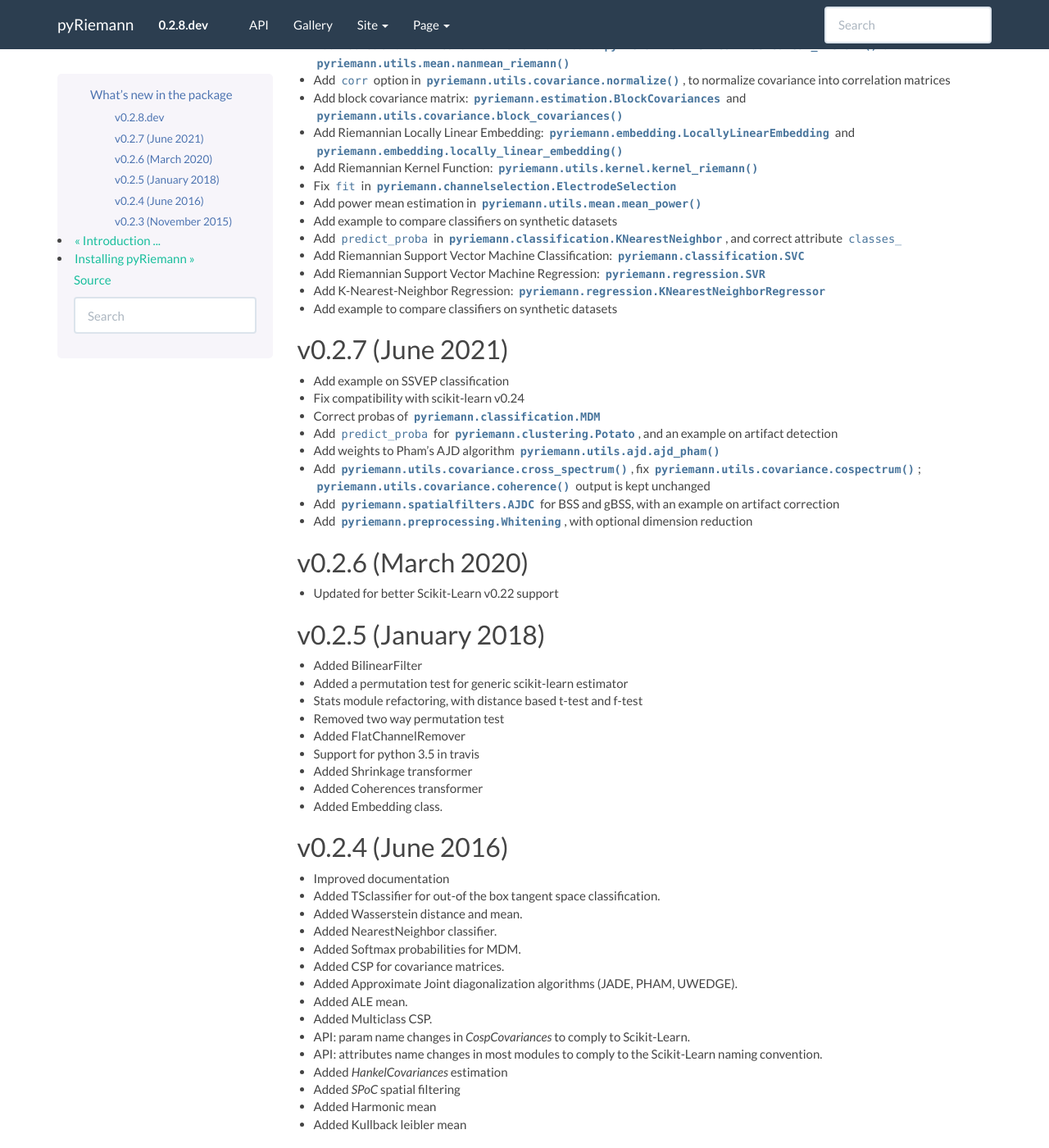
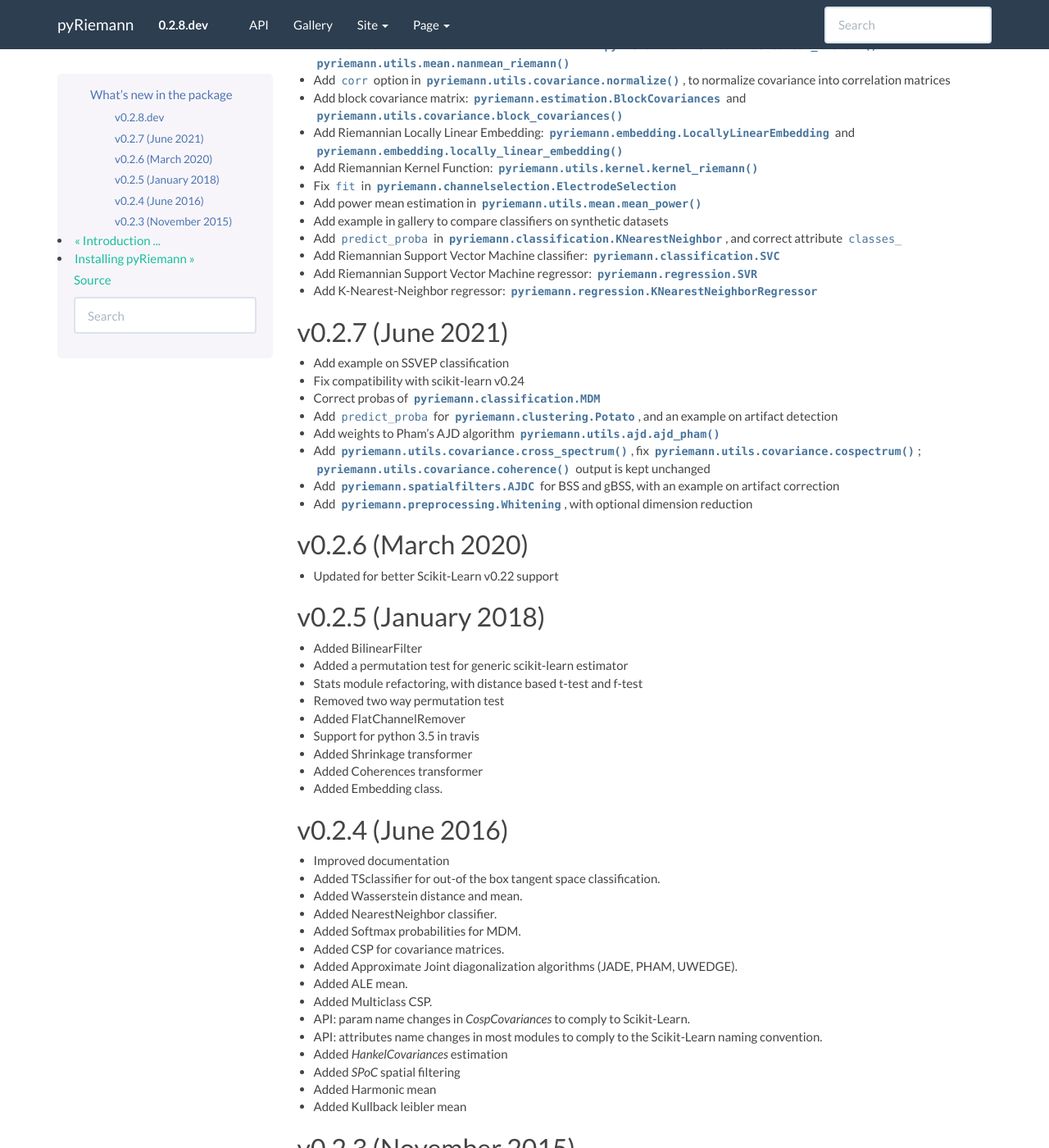
Before and after one commit to pyRiemann/pyRiemann, a Sphinx documentation site: the page built from doc/whatsnew.rst, in a window 1280 px wide and 1400 px high, scrolled down 522 px. Shown: the whole window at 82% size. Built offline with Sphinx 7.4.7, drawn with Linux system fonts in a browser that asks for light colours; formulas are drawn with MathJax 3; pages that are not in the unit, such as notebooks, are missing from menus; some of the changed text lies outside the part shown.

Commit message:
correct doc/* files

```diff
--- a/doc/conf.py
+++ b/doc/conf.py
@@ -84,7 +84,7 @@ master_doc = 'index'
 
 # General information about the project.
 project = u'pyRiemann'
-copyright = u'2015-2021, pyRiemann Contributors'
+copyright = u'2015-2022, pyRiemann Contributors'
 author = u'Alexandre Barachant'
 
 # The version info for the project you're documenting, acts as replacement for
--- a/doc/installing.rst
+++ b/doc/installing.rst
@@ -3,7 +3,7 @@
 Installing pyRiemann
 ====================
 
-The easiest way to install a stable version of pyRiemann is through pypi, the python packege manager :
+The easiest way to install a stable version of pyRiemann is through pypi, the python package manager :
 
 ``pip install pyriemann``
 
--- a/doc/whatsnew.rst
+++ b/doc/whatsnew.rst
@@ -48,17 +48,15 @@ v0.2.8.dev
 
 - Add power mean estimation in :func:`pyriemann.utils.mean.mean_power`
 
-- Add example to compare classifiers on synthetic datasets
+- Add example in gallery to compare classifiers on synthetic datasets
 
 - Add ``predict_proba`` in :class:`pyriemann.classification.KNearestNeighbor`, and correct attribute ``classes_``
 
-- Add Riemannian Support Vector Machine Classification: :class:`pyriemann.classification.SVC`
+- Add Riemannian Support Vector Machine classifier: :class:`pyriemann.classification.SVC`
 
-- Add Riemannian Support Vector Machine Regression: :class:`pyriemann.regression.SVR`
+- Add Riemannian Support Vector Machine regressor: :class:`pyriemann.regression.SVR`
 
-- Add K-Nearest-Neighbor Regression: :class:`pyriemann.regression.KNearestNeighborRegressor`
-
-- Add example to compare classifiers on synthetic datasets
+- Add K-Nearest-Neighbor regressor: :class:`pyriemann.regression.KNearestNeighborRegressor`
 
 v0.2.7 (June 2021)
 ------------------
```
